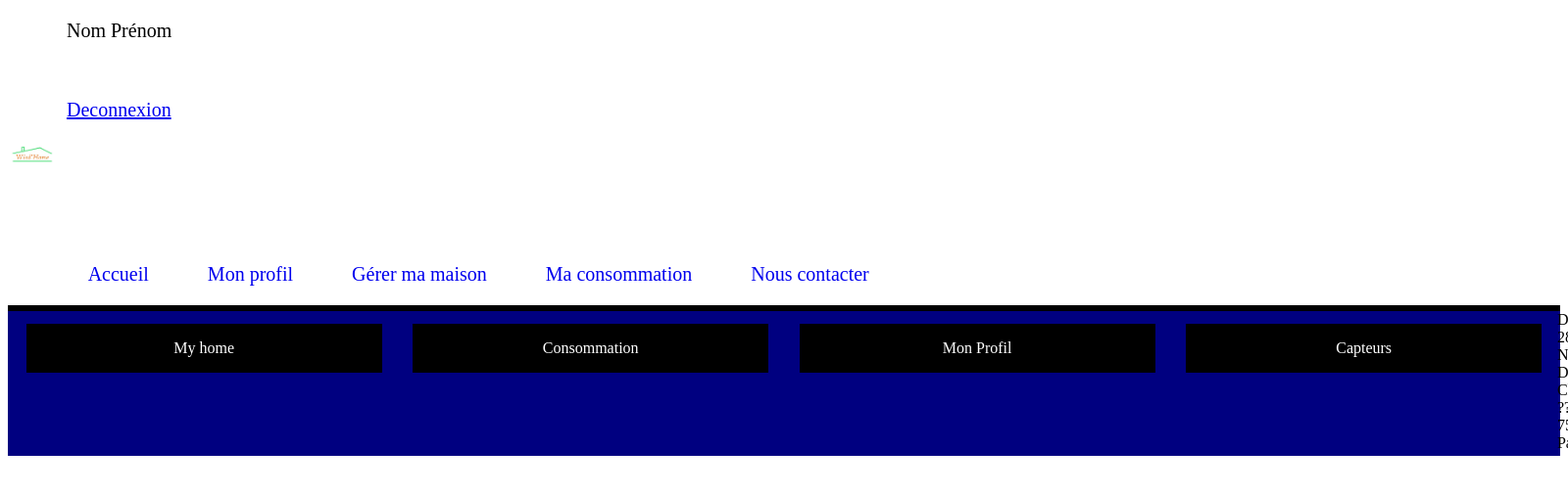
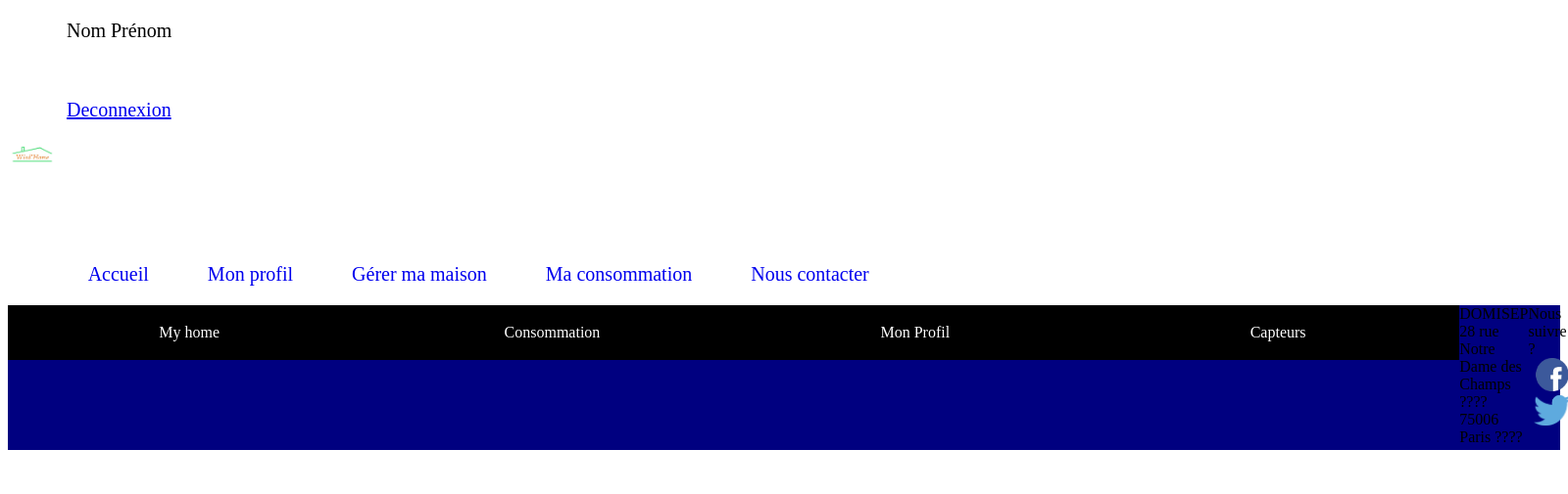
Before and after one commit to Gregdd/Wisd-Home, a PHP site: page /Accueil_2.php in a window 1600 px wide; the page is wider, and only the part inside the window is pictured. Shown: the top 505 px of that part at 98% size. Run offline with PHP 8.4, Linux system fonts and the light colour scheme.

Commit message:
Update Accueil_2.css

```diff
--- a/Accueil_2.css
+++ b/Accueil_2.css
@@ -9,11 +9,7 @@
     text-decoration:none;
     float:left;
     margin:1%;
-
-}
-.bouton {
     padding: 0;
     margin : 0;
     border :  solid black;
     height: 100%;
-}
```
